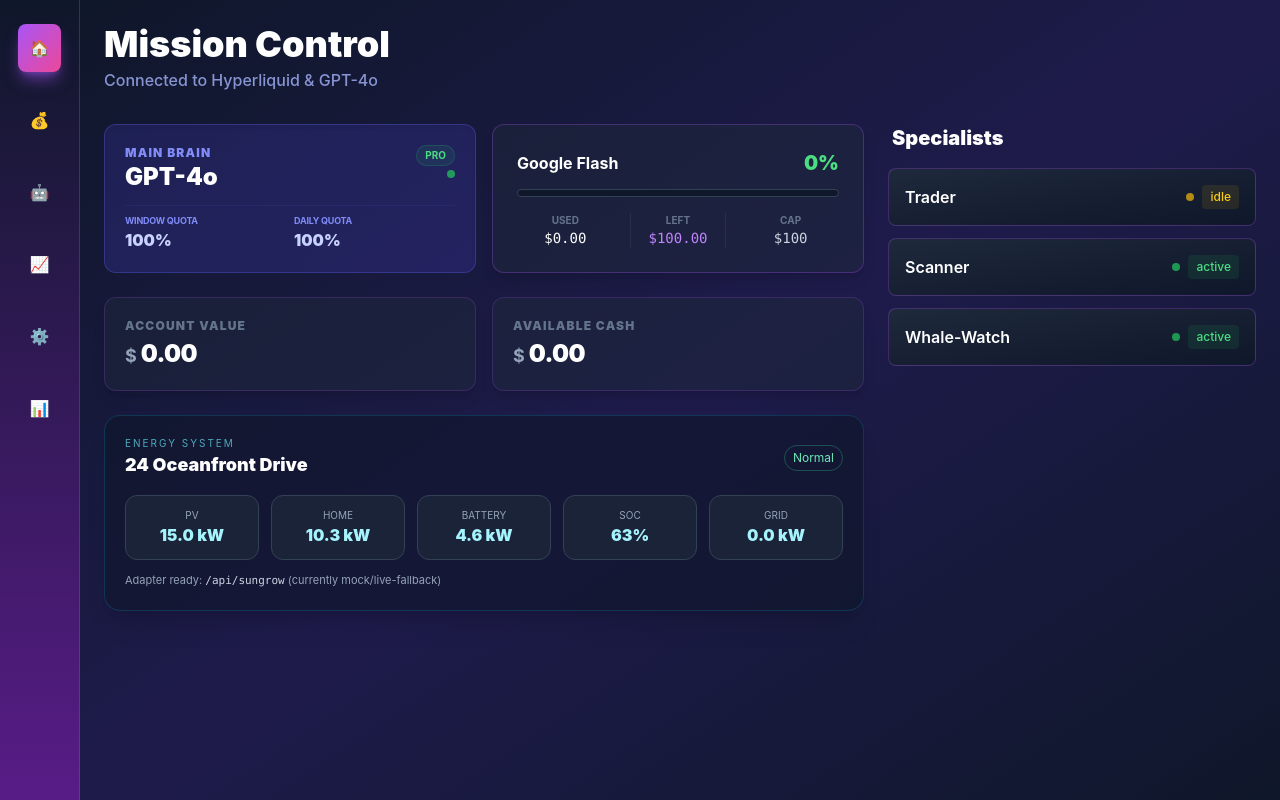
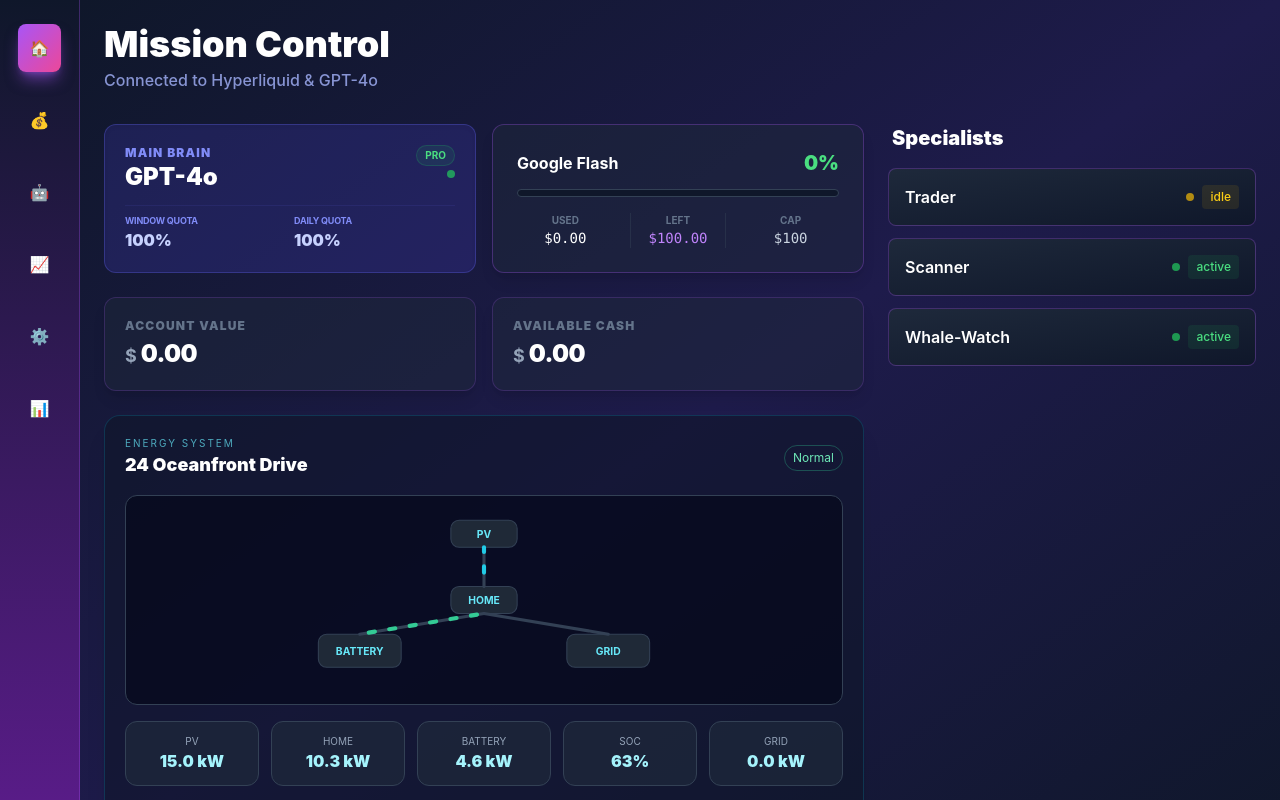
Before and after one commit to 00NickNak00/nak-dashboard, a Next.js app: page / in a window 1280 px wide. Built offline with nearby package versions, Linux system fonts and the light colour scheme; no server answers.

Commit message:
feat: add animated Sungrow energy flow paths

```diff
--- a/components/SungrowFlowCard.js
+++ b/components/SungrowFlowCard.js
@@ -11,6 +11,9 @@
 
   const chip = safe.status?.toLowerCase() === 'normal' ? 'text-emerald-300 border-emerald-400/30' : 'text-amber-300 border-amber-400/30'
 
+  const battDirection = safe.batteryKw >= 0 ? 'toHome' : 'charge'
+  const gridDirection = safe.gridKw >= 0 ? 'import' : 'export'
+
   return (
     <div className="bg-slate-900/60 border border-cyan-500/20 rounded-2xl p-5 shadow-xl">
       <div className="flex items-center justify-between mb-4">
@@ -19,6 +22,54 @@
           <h3 className="text-lg font-black text-white">{safe.siteName}</h3>
         </div>
         <span className={`text-xs px-2 py-1 rounded-full border ${chip}`}>{safe.status}</span>
+      </div>
+
+      {/* Animated flow map */}
+      <div className="relative rounded-xl border border-slate-700 bg-slate-950/60 p-4 mb-4 overflow-hidden">
+        <svg viewBox="0 0 360 170" className="w-full h-44">
+          {/* nodes */}
+          <g>
+            <rect x="148" y="8" width="64" height="26" rx="8" fill="#1f2937" stroke="#334155" />
+            <text x="180" y="25" textAnchor="middle" fill="#67e8f9" fontSize="10" fontWeight="700">PV</text>
+
+            <rect x="148" y="72" width="64" height="26" rx="8" fill="#1f2937" stroke="#334155" />
+            <text x="180" y="89" textAnchor="middle" fill="#67e8f9" fontSize="10" fontWeight="700">HOME</text>
+
+            <rect x="20" y="118" width="80" height="32" rx="8" fill="#1f2937" stroke="#334155" />
+            <text x="60" y="138" textAnchor="middle" fill="#67e8f9" fontSize="10" fontWeight="700">BATTERY</text>
+
+            <rect x="260" y="118" width="80" height="32" rx="8" fill="#1f2937" stroke="#334155" />
+            <text x="300" y="138" textAnchor="middle" fill="#67e8f9" fontSize="10" fontWeight="700">GRID</text>
+          </g>
+
+          {/* static wires */}
+          <g stroke="#334155" strokeWidth="3" fill="none" strokeLinecap="round">
+            <path d="M180 34 L180 72" />
+            <path d="M180 98 L60 118" />
+            <path d="M180 98 L300 118" />
+          </g>
+
+          {/* animated pulses */}
+          <g strokeWidth="4" fill="none" strokeLinecap="round">
+            {safe.pvKw > 0 && (
+              <path className="flow flow-down" d="M180 34 L180 72" stroke="#22d3ee" style={{ animationDuration: `${Math.max(0.8, 4 - safe.pvKw / 5)}s` }} />
+            )}
+
+            {Math.abs(safe.batteryKw) > 0.05 && battDirection === 'toHome' && (
+              <path className="flow flow-up-left" d="M180 98 L60 118" stroke="#34d399" style={{ animationDuration: `${Math.max(0.8, 4 - Math.abs(safe.batteryKw))}s` }} />
+            )}
+            {Math.abs(safe.batteryKw) > 0.05 && battDirection === 'charge' && (
+              <path className="flow flow-down-left" d="M180 98 L60 118" stroke="#60a5fa" style={{ animationDuration: `${Math.max(0.8, 4 - Math.abs(safe.batteryKw))}s` }} />
+            )}
+
+            {Math.abs(safe.gridKw) > 0.05 && gridDirection === 'import' && (
+              <path className="flow flow-up-right" d="M180 98 L300 118" stroke="#fbbf24" style={{ animationDuration: `${Math.max(0.8, 4 - Math.abs(safe.gridKw))}s` }} />
+            )}
+            {Math.abs(safe.gridKw) > 0.05 && gridDirection === 'export' && (
+              <path className="flow flow-down-right" d="M180 98 L300 118" stroke="#f472b6" style={{ animationDuration: `${Math.max(0.8, 4 - Math.abs(safe.gridKw))}s` }} />
+            )}
+          </g>
+        </svg>
       </div>
 
       <div className="grid grid-cols-2 sm:grid-cols-5 gap-3 text-center">
@@ -47,6 +98,24 @@
       <p className="text-[11px] text-slate-400 mt-3">
         Adapter ready: <code className="text-slate-300">/api/sungrow</code> (currently mock/live-fallback)
       </p>
+
+      <style jsx>{`
+        .flow {
+          stroke-dasharray: 6 14;
+          opacity: 0.95;
+        }
+        .flow-down { animation: dash-down linear infinite; }
+        .flow-up-left { animation: dash-up-left linear infinite; }
+        .flow-down-left { animation: dash-down-left linear infinite; }
+        .flow-up-right { animation: dash-up-right linear infinite; }
+        .flow-down-right { animation: dash-down-right linear infinite; }
+
+        @keyframes dash-down { from { stroke-dashoffset: 0; } to { stroke-dashoffset: -40; } }
+        @keyframes dash-up-left { from { stroke-dashoffset: 0; } to { stroke-dashoffset: 40; } }
+        @keyframes dash-down-left { from { stroke-dashoffset: 0; } to { stroke-dashoffset: -40; } }
+        @keyframes dash-up-right { from { stroke-dashoffset: 0; } to { stroke-dashoffset: 40; } }
+        @keyframes dash-down-right { from { stroke-dashoffset: 0; } to { stroke-dashoffset: -40; } }
+      `}</style>
     </div>
   )
 }
```
